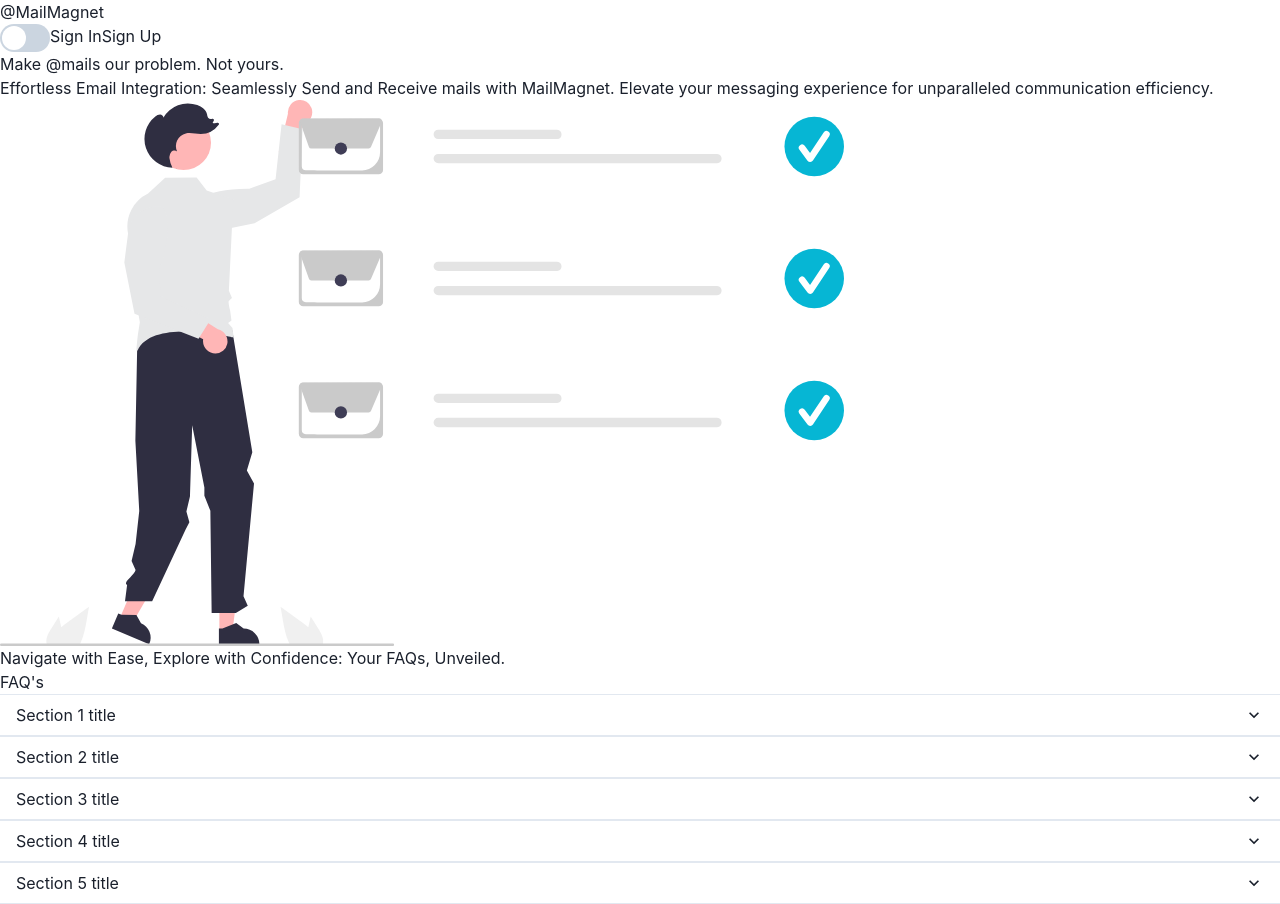
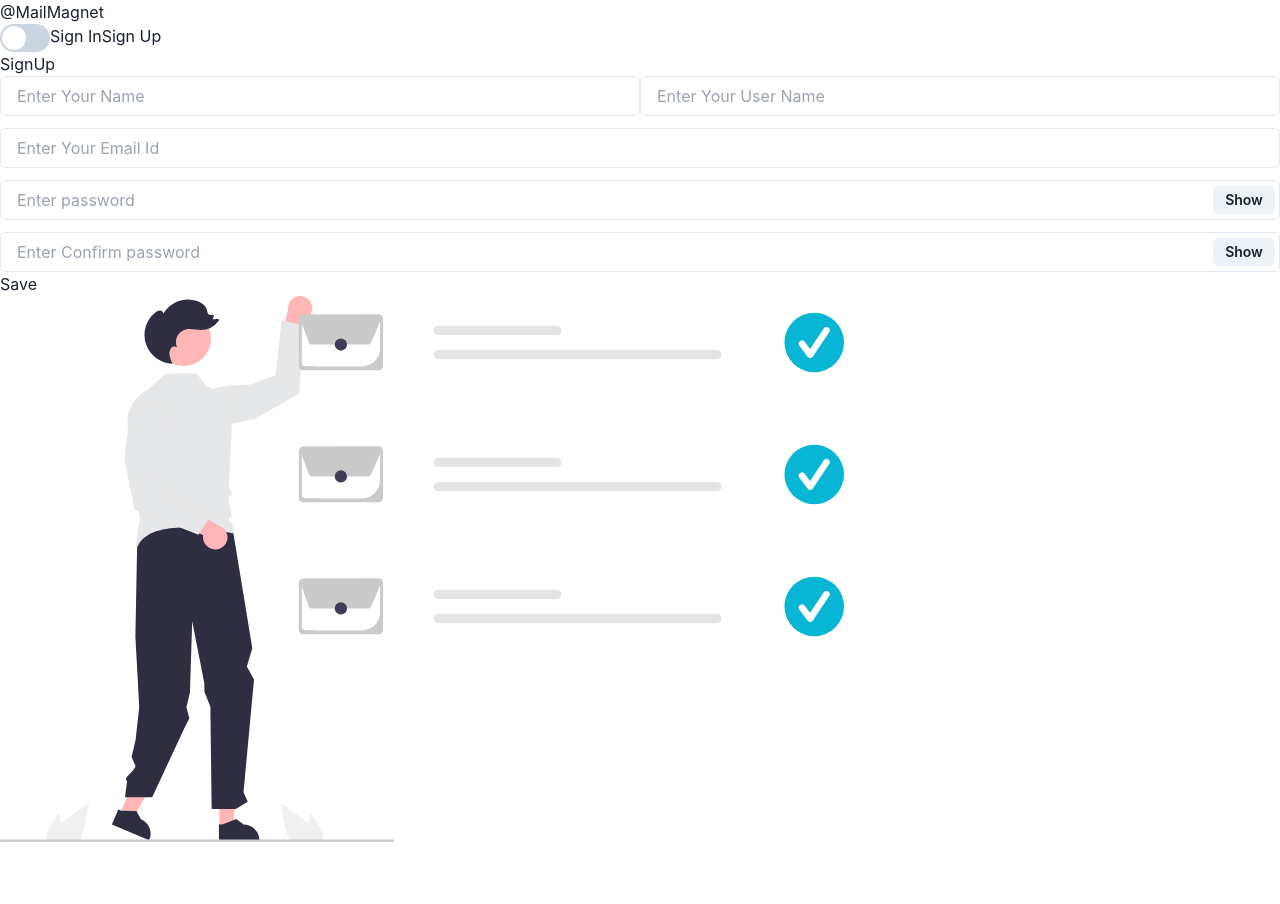
Before and after one commit to Sawantkun/MailMagnet, a React (Vite) app: page /SignUp in a window 1280 px wide. After the commit the page ends 842 px from the top, so only its background shows below. Built offline with nearby package versions, Linux system fonts and the light colour scheme.

Commit message:
added signup login and routing

```diff
--- a/package.json
+++ b/package.json
@@ -16,7 +16,8 @@
     "formik": "^2.4.5",
     "framer-motion": "^11.0.3",
     "react": "^18.2.0",
-    "react-dom": "^18.2.0"
+    "react-dom": "^18.2.0",
+    "react-router-dom": "^6.22.0"
   },
   "devDependencies": {
     "@types/react": "^18.2.43",
--- a/src/App.jsx
+++ b/src/App.jsx
@@ -1,13 +1,22 @@
-import React from 'react'
-import Home from './pages/Home'
-import { ChakraProvider } from '@chakra-ui/react'
+import React from 'react';
+import Home from './pages/Home';
+import { ChakraProvider } from '@chakra-ui/react';
+import { Route, BrowserRouter as Router, Routes } from 'react-router-dom';
+import Login from './pages/Login';
+import SignUp from './pages/SignUp';
 
 const App = () => {
   return (
     <ChakraProvider>
-      <Home/>
+      <Router>
+        <Routes>
+          <Route path='/' element={<Home />} />
+          <Route path='/Login' element={<Login />} />
+          <Route path='/SignUp' element={<SignUp />} />
+        </Routes>
+      </Router>
     </ChakraProvider>
-  )
-}
+  );
+};
 
-export default App
+export default App;
--- a/src/components/Navbar.jsx
+++ b/src/components/Navbar.jsx
@@ -1,5 +1,6 @@
 import React from 'react';
 import { Switch, Button, useColorMode } from '@chakra-ui/react';
+import { useNavigate } from 'react-router-dom';
 
 const Navbar = ({ isDarkMode, onSwitchChange }) => {
   const { toggleColorMode } = useColorMode();
@@ -9,14 +10,22 @@ const Navbar = ({ isDarkMode, onSwitchChange }) => {
     toggleColorMode();
   };
 
+const navigate = useNavigate();
+  const handleSignUp = () => {
+    navigate('/SignUp')
+  }
+  const handleLogin = () => {
+    navigate('/Login')
+  }
+
   return (
     <nav>
       <div className={`flex items-center justify-between w-100 px-[50px] py-6 ${isDarkMode ? 'bg-[#0B1623] text-white' : 'bg-white text-black'}`}>
         <span className={`font-extrabold text-3xl`}>@MailMagnet</span>
         <div className='w-[350px] flex items-center justify-between'>
-         <Switch size='lg' colorScheme='cyan' onChange={handleSwitchChange} />
-          <button className='font-bold text-xl'>Sign In</button>
-          <button className={`font-bold text-xl bg-cyan-500 px-7 py-2 rounded-full ${isDarkMode ? ' text-black' : 'text-white'}`}>Sign Up</button>
+          <Switch size='lg' colorScheme='bg-cyan-500' onChange={handleSwitchChange} />
+          <button className='font-bold text-xl' onClick={handleLogin}>Sign In</button>
+          <button className={`font-bold text-xl bg-cyan-500 px-7 py-2 rounded-full ${isDarkMode ? ' text-black' : 'text-white'}`} onClick={handleSignUp}>Sign Up</button>
         </div>
       </div>
     </nav>
--- /dev/null
+++ b/src/pages/Login.jsx
@@ -0,0 +1,50 @@
+import React, { useState } from 'react';
+import { Field, Formik } from "formik";
+import Navbar from "../components/Navbar";
+import { Button, Card, CardBody, Image, Input, InputGroup, InputRightElement, Stack } from "@chakra-ui/react";
+import Hero from "../assets/svgs/inboxcleanup.svg"
+
+const Login = () => {
+
+    const [show, setShow] = useState(false);
+    const handleClick = () => setShow(!show);
+
+    const [isDarkMode, setIsDarkMode] = useState(false);
+
+    const handleSwitchChange = () => {
+      setIsDarkMode(!isDarkMode);
+    };
+
+    return(
+        <div className={`w-100 h-[100vh] ${isDarkMode ? 'bg-[#0B1623] text-white' : 'bg-white text-black'}`}>
+        <Navbar isDarkMode={isDarkMode} onSwitchChange={handleSwitchChange}/>
+        <div className="w-9/12 vh-100 items-center px-[50px] py-[100px] flex justify-between mx-auto">
+            <div className='w-5/12'>
+                <h1 className='text-start text-3xl font-bold mb-3'>Login </h1>
+                <Stack spacing={3}>
+                        <Input type="Email" name="email" id="email" placeholder="Enter Your Email Id" />
+                        <InputGroup size='md'>
+                            <Input
+                                pr='4.5rem'
+                                type={show ? 'text' : 'password'}
+                                placeholder='Enter password'
+                            />
+                            <InputRightElement width='4.5rem'>
+                                <Button h='1.75rem' size='sm' onClick={handleClick}>
+                                    {show ? 'Hide' : 'Show'}
+                                </Button>
+                            </InputRightElement>
+                        </InputGroup>
+
+                    </Stack>
+                <div className='text-center mt-5'>
+                    <button className="font-bold text-white text-xl bg-cyan-500 px-7 py-2 rounded-full">Save</button>
+                </div>
+            </div>
+            <img className='w-[45%]' src={Hero} alt="Hero Image"/>
+        </div>
+    </div>
+    )
+}
+
+export default Login;
--- /dev/null
+++ b/src/pages/SignUp.jsx
@@ -0,0 +1,66 @@
+import React, { useState } from 'react';
+import Navbar from "../components/Navbar";
+import { Button, Card, CardBody, Image, Input, InputGroup, InputRightElement, Stack } from "@chakra-ui/react";
+import Hero from "../assets/svgs/inboxcleanup.svg"
+
+const SignUp = () => {
+    const [show, setShow] = useState(false);
+    const handleClick = () => setShow(!show);
+
+    const [shows, setShows] = React.useState(false);
+    const handleClicks = () => setShows(!shows);
+
+    const [isDarkMode, setIsDarkMode] = useState(false);
+
+    const handleSwitchChange = () => {
+      setIsDarkMode(!isDarkMode);
+    };
+
+    return (
+        <div className={`w-100 h-[100vh] ${isDarkMode ? 'bg-[#0B1623] text-white' : 'bg-white text-black'}`}>
+            <Navbar isDarkMode={isDarkMode} onSwitchChange={handleSwitchChange} />
+            <div className="w-9/12 h-100 px-[50px] py-[100px] mx-auto flex items-center justify-between">
+                <div>
+                    <h1 className='text-start text-3xl font-bold mb-5'>SignUp</h1>
+                    <Stack spacing={3}>
+                        <InputGroup className='gap-3'>
+                            <Input type="text" name="name" id="name" placeholder="Enter Your Name" />
+                            <Input type="text" name="userName" id="userName" placeholder="Enter Your User Name" />
+                        </InputGroup>
+                        <Input type="Email" name="email" id="email" placeholder="Enter Your Email Id" />
+                        <InputGroup size='md'>
+                            <Input
+                                pr='4.5rem'
+                                type={show ? 'text' : 'password'}
+                                placeholder='Enter password'
+                            />
+                            <InputRightElement width='4.5rem'>
+                                <Button h='1.75rem' size='sm' onClick={handleClick}>
+                                    {show ? 'Hide' : 'Show'}
+                                </Button>
+                            </InputRightElement>
+                        </InputGroup>
+                        <InputGroup>
+                            <Input
+                                pr='4.5rem'
+                                type={shows ? 'text' : 'password'}
+                                placeholder='Enter Confirm password'
+                            />
+                            <InputRightElement width='4.5rem'>
+                                <Button h='1.75rem' size='sm' onClick={handleClicks}>
+                                    {shows ? 'Hide' : 'Show'}
+                                </Button>
+                            </InputRightElement>
+                        </InputGroup>
+                    </Stack>
+                    <div className='text-center mt-5'>
+                        <button className="font-bold text-white text-xl bg-cyan-500 px-7 py-2 rounded-full">Save</button>
+                    </div>
+                </div>
+            <img src={Hero} className='w-[40%] mx-auto my-7' alt="Hero Image" />
+            </div>
+        </div>
+    );
+};
+
+export default SignUp;
```
Also changed, not shown: 1 other file (tests, documents, lock files or other folders).
